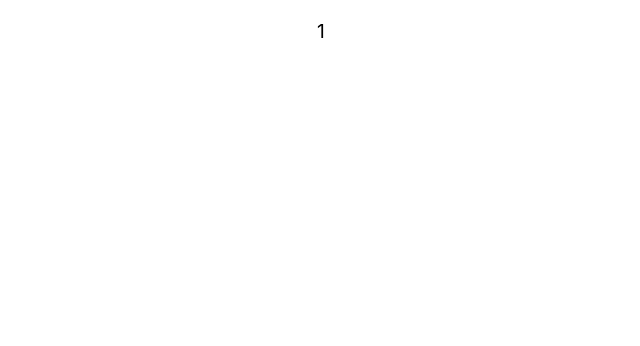
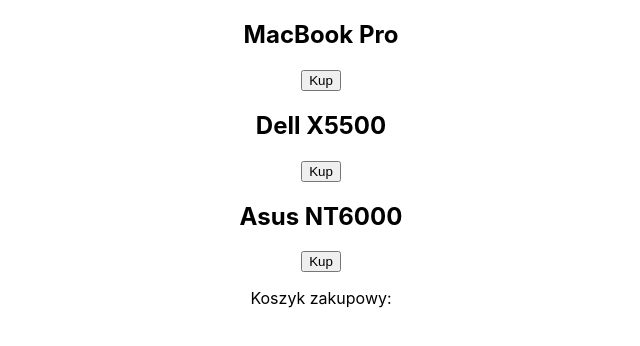
Before and after one commit to grzegorzkowalski/AplikacjeWebSPAReactRedux, a React (Create React App) app in the folder 1_Intro/cra/altkom-szkolenie/: page / in a window 1280 px wide. Shown: the top 346 px of the page, without its empty margins (319-959 px from the left). Built offline with nearby package versions, Linux system fonts and the light colour scheme; the HTML template or start-up script is replaced by a standard one.

Commit message:
przekazywanie zdarzeń

```diff
--- a/1_Intro/cra/altkom-szkolenie/src/App.js
+++ b/1_Intro/cra/altkom-szkolenie/src/App.js
@@ -10,6 +10,7 @@
 import Buttons from "./components/Buttons";
 import TextTyper from "./components/TextTyper";
 import CustomTitle from "./components/CustomTitle";
+import Shop from "./components/Shop";
 
 const menuItems = [
     {
@@ -54,7 +55,8 @@
       {/*<Clock />*/}
       {/*<Buttons />*/}
       {/*<TextTyper text="Witaj!" />*/}
-      <CustomTitle />
+      {/*<CustomTitle />*/}
+      <Shop />
     </div>
   );
 }
--- /dev/null
+++ b/1_Intro/cra/altkom-szkolenie/src/components/Shop.js
@@ -0,0 +1,39 @@
+import { useState } from "react";
+import ShopItem from "./ShopItem";
+
+const Shop = () => {
+    const [basket, setBasket] = useState([]);
+
+    const addToStateBasket = (title) => {
+        setBasket(prev => {
+            const tab = [...prev];
+            tab.push(title);
+            return tab ;
+        })
+    }
+
+    return (
+        <>
+            <ShopItem
+                title="MacBook Pro"
+                addToBasket={addToStateBasket}
+            />
+            <ShopItem
+                title="Dell X5500"
+                addToBasket={addToStateBasket}
+            />
+            <ShopItem
+                title="Asus NT6000"
+                addToBasket={addToStateBasket}
+            />
+            <p>Koszyk zakupowy:</p>
+            <ul>
+                {
+                    basket.map((el, i) => <li key={i}>{el}</li>)
+                }
+            </ul>
+        </>
+    );
+};
+
+export default Shop;
--- /dev/null
+++ b/1_Intro/cra/altkom-szkolenie/src/components/ShopItem.js
@@ -0,0 +1,19 @@
+const ShopItem = ({title, addToBasket}) => {
+    const clickHandler = (title) => {
+        if (typeof addToBasket === "function") {
+            addToBasket(title);
+        }
+        else {
+            console.log("Brak props addToBasket albo nie jest funkcją.");
+        }
+    }
+
+    return (
+        <>
+            <h2>{title}</h2>
+            <button onClick={() => clickHandler(title)}>Kup</button>
+        </>
+    );
+};
+
+export default ShopItem;
```
